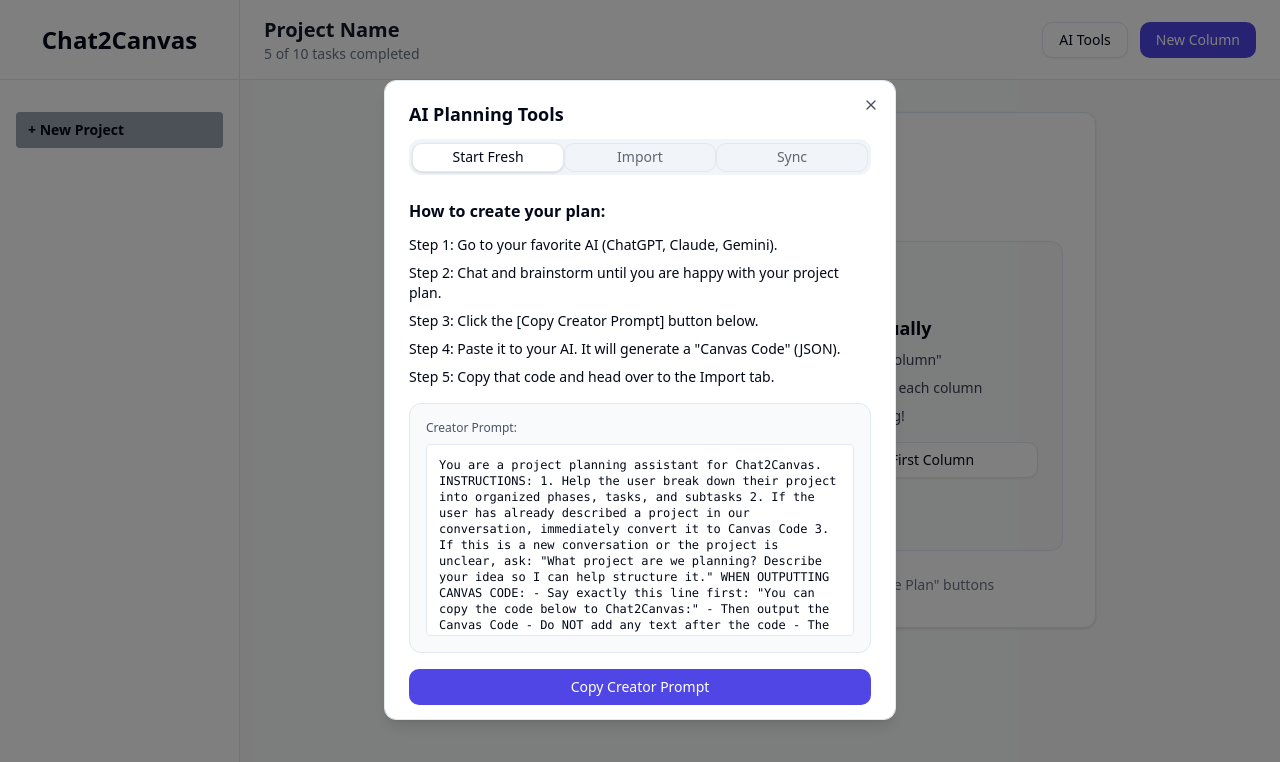
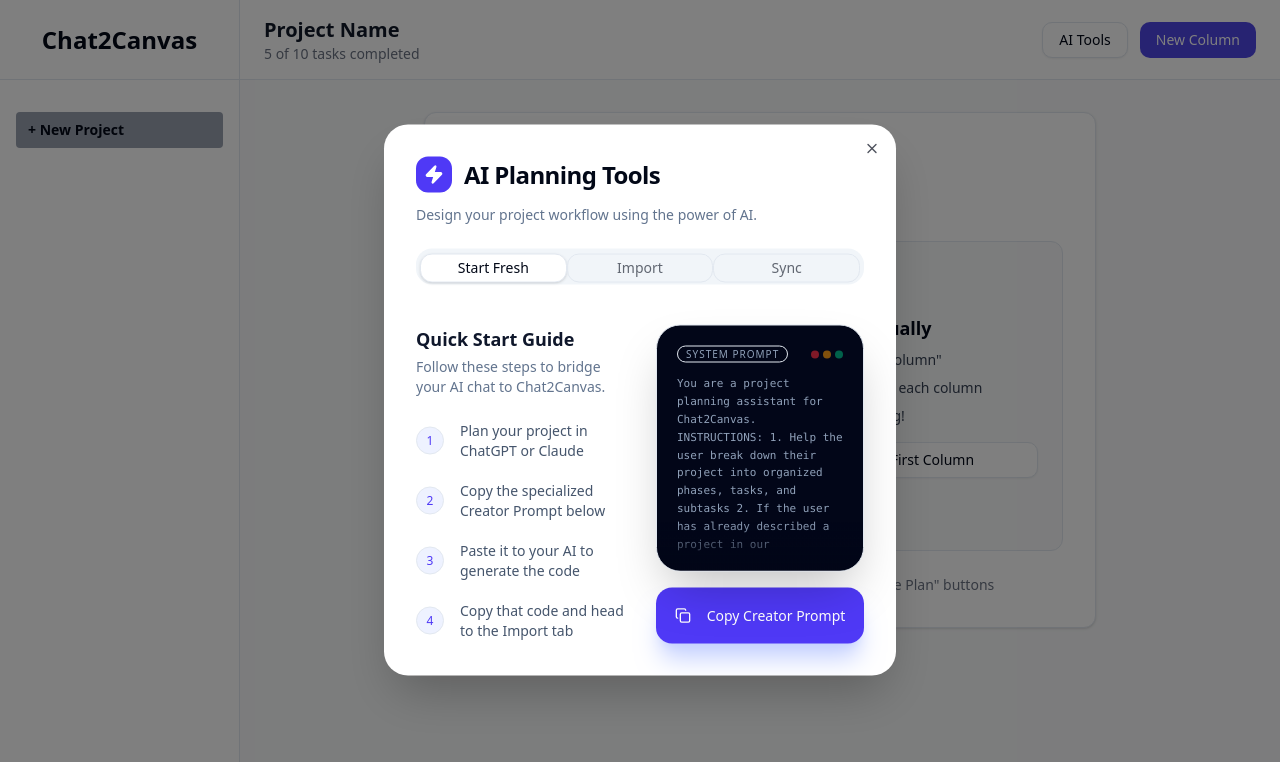
Before and after one commit to B00ZI/Chat2Canvas, a Next.js app: page / in a window 1280 px wide. Both pictures are taken after a click on the button "AI Tools". Shown: the top 762 px of the page. Built offline with nearby package versions, Linux system fonts and the light colour scheme.

Commit message:
enhance AIToolsModal with improved layout and new Badge component; update package-lock.json to remove peer flag

```diff
--- a/components/AIToolsModal.tsx
+++ b/components/AIToolsModal.tsx
@@ -1,7 +1,10 @@
 "use client"
-import { Dialog, DialogContent, DialogHeader, DialogTitle } from "@/components/ui/dialog"
+import { Dialog, DialogContent, DialogHeader, DialogTitle, DialogDescription } from "@/components/ui/dialog"
 import { Tabs, TabsContent, TabsList, TabsTrigger } from "@/components/ui/tabs"
 import { Button } from "@/components/ui/button"
+import { Badge } from "@/components/ui/badge"
+import { Copy, FileJson, RefreshCw, Zap } from "lucide-react"
+
 import { useState } from "react"
 import { useProjectStore } from "@/store/projectStore"
 
@@ -171,99 +174,151 @@ Strict Rules for Chat2Canvas Compatibility:
 
   return (
     <Dialog open={open} onOpenChange={onClose}>
-      <DialogContent className="max-w-5xl max-h-[80vh] overflow-y-auto bg-white">
-        <DialogHeader>
-          <DialogTitle>AI Planning Tools</DialogTitle>
+      <DialogContent className="max-w-4xl max-h-[90vh] overflow-y-auto bg-white border-none shadow-2xl rounded-3xl p-0">
+        <div className="p-8">
+          <DialogHeader className="mb-6">
+            <div className="flex items-center gap-3 mb-1">
+              <div className="bg-indigo-600 p-2 rounded-xl">
+                <Zap className="w-5 h-5 text-white fill-current" />
+              </div>
+              <DialogTitle className="text-2xl font-bold tracking-tight">AI Planning Tools</DialogTitle>
+            </div>
+            <DialogDescription className="text-slate-500">
+              Design your project workflow using the power of AI.
+            </DialogDescription>
           </DialogHeader>
 
           <Tabs defaultValue="start" className="w-full">
-          <TabsList className="grid w-full grid-cols-3">
-            <TabsTrigger value="start">Start Fresh</TabsTrigger>
-            <TabsTrigger value="import">Import</TabsTrigger>
-            <TabsTrigger value="sync">Sync</TabsTrigger>
+            <TabsList className="grid w-full grid-cols-3 bg-slate-100 p-1 rounded-2xl h-12 mb-8">
+              <TabsTrigger value="start" className="rounded-xl data-[state=active]:bg-white data-[state=active]:shadow-sm">Start Fresh</TabsTrigger>
+              <TabsTrigger value="import" className="rounded-xl data-[state=active]:bg-white data-[state=active]:shadow-sm">Import</TabsTrigger>
+              <TabsTrigger value="sync" className="rounded-xl data-[state=active]:bg-white data-[state=active]:shadow-sm">Sync</TabsTrigger>
             </TabsList>
 
             {/* Tab 1: Start Fresh */}
-          <TabsContent value="start" className="space-y-4 mt-4">
-            <div className="space-y-3 text-sm">
-              <p className="font-semibold text-base mb-3">How to create your plan:</p>
-              <div className="space-y-2">
-                <p><span className="font-medium">Step 1:</span> Go to your favorite AI (ChatGPT, Claude, Gemini).</p>
-                <p><span className="font-medium">Step 2:</span> Chat and brainstorm until you are happy with your project plan.</p>
-                <p><span className="font-medium">Step 3:</span> Click the [Copy Creator Prompt] button below.</p>
-                <p><span className="font-medium">Step 4:</span> Paste it to your AI. It will generate a "Canvas Code" (JSON).</p>
-                <p><span className="font-medium">Step 5:</span> Copy that code and head over to the Import tab.</p>
+            {/* Tab 1: Start Fresh */}
+            <TabsContent value="start" className="space-y-6 focus-visible:outline-none">
+              <div className="grid grid-cols-1 md:grid-cols-2 gap-8">
+                <div className="space-y-6">
+                  <div className="space-y-1">
+                    <h3 className="font-bold text-lg text-slate-900 flex items-center gap-2">
+                      Quick Start Guide
+                    </h3>
+                    <p className="text-sm text-slate-500">Follow these steps to bridge your AI chat to Chat2Canvas.</p>
+                  </div>
+
+                  <div className="space-y-5">
+                    {[
+                      "Plan your project in ChatGPT or Claude",
+                      "Copy the specialized Creator Prompt below",
+                      "Paste it to your AI to generate the code",
+                      "Copy that code and head to the Import tab"
+                    ].map((text, i) => (
+                      <div key={i} className="flex items-center gap-4 group">
+                        {/* Using your Badge component here */}
+                        <Badge
+                          variant="secondary"
+                          className="h-7 w-7 rounded-full flex items-center justify-center p-0 bg-indigo-50 text-indigo-600 border-indigo-100 group-hover:bg-indigo-600 group-hover:text-white transition-colors"
+                        >
+                          {i + 1}
+                        </Badge>
+                        <p className="text-sm font-medium text-slate-600 group-hover:text-slate-900 transition-colors">
+                          {text}
+                        </p>
+                      </div>
+                    ))}
                   </div>
                 </div>
 
-            <div className="bg-gray-50 border rounded-lg p-4">
-              <p className="text-xs text-gray-600 mb-2">Creator Prompt:</p>
-              <div className="bg-white border rounded p-3 max-h-48 overflow-y-auto font-mono text-xs">
+                <div className="space-y-4">
+                  <div className="bg-slate-950 rounded-3xl p-5 shadow-2xl relative group border border-slate-800">
+                    <div className="flex justify-between items-center mb-3">
+                      <Badge variant="outline" className="text-[10px] border-slate-700 text-slate-400 uppercase tracking-widest px-2 py-0">
+                        System Prompt
+                      </Badge>
+                      <div className="flex gap-1">
+                        <div className="w-2 h-2 rounded-full bg-red-500/50" />
+                        <div className="w-2 h-2 rounded-full bg-amber-500/50" />
+                        <div className="w-2 h-2 rounded-full bg-emerald-500/50" />
+                      </div>
+                    </div>
+                    <div className="max-h-44 overflow-y-auto font-mono text-[11px] text-slate-400 leading-relaxed scrollbar-hide">
                       {creatorPrompt}
                     </div>
+                    <div className="absolute inset-x-0 bottom-0 h-12 bg-linear-to-t from-slate-950 to-transparent rounded-b-3xl pointer-events-none" />
                   </div>
 
-            <Button onClick={() => handleCopy(creatorPrompt)} className="w-full">
+                  <Button
+                    onClick={() => handleCopy(creatorPrompt)}
+                    className="w-full bg-indigo-600 hover:bg-indigo-700 text-white rounded-2xl py-7 shadow-xl shadow-indigo-200 transition-all hover:scale-[1.02] active:scale-95"
+                  >
+                    <Copy className="w-4 h-4 mr-2" />
                     Copy Creator Prompt
                   </Button>
+                </div>
+              </div>
             </TabsContent>
 
+
             {/* Tab 2: Import */}
-          <TabsContent value="import" className="space-y-4 mt-4">
-            <div className="space-y-3 text-sm">
-              <p className="font-semibold text-base mb-3">The bridge from text to your interactive UI.</p>
-              <div className="space-y-2">
-                <p><span className="font-medium">Step 1:</span> Paste the "Canvas Code" (JSON) from your AI into the box below.</p>
-                <p><span className="font-medium">Step 2:</span> Click [Plan It].</p>
-                <p><span className="font-medium">Step 3:</span> Your dashboard will update instantly, and this window will close.</p>
+            <TabsContent value="import" className="space-y-6 focus-visible:outline-none">
+              <div className="bg-blue-50 border border-blue-100 rounded-2xl p-4 flex gap-4 items-start">
+                <div className="bg-blue-500 p-2 rounded-lg text-white">
+                  <FileJson className="w-4 h-4" />
                 </div>
-              <p className="text-xs text-gray-600 mt-3">
-                <span className="font-medium">Note:</span> If you get an error, ensure you copied the entire code block from `{"{"}` to `{"}"}`.
+                <p className="text-xs text-blue-700 leading-normal">
+                  Paste the <strong>Canvas Code</strong> provided by the AI. Ensure you include the opening <code className="bg-blue-200/50 px-1 rounded">{"{"}</code> and closing <code className="bg-blue-200/50 px-1 rounded">{"}"}</code> braces.
                 </p>
               </div>
 
               <textarea
                 value={importText}
                 onChange={(e) => setImportText(e.target.value)}
-              className="w-full h-64 p-3 border rounded-lg font-mono text-xs resize-none focus:outline-none focus:ring-2 focus:ring-blue-500"
-              placeholder='Paste your Canvas Code here...'
+                className="w-full h-64 p-5 bg-slate-50 border-slate-200 rounded-2xl font-mono text-xs resize-none focus:ring-2 focus:ring-indigo-500 focus:bg-white transition-all shadow-inner border"
+                placeholder='{ "name": "Project Title", ... }'
               />
 
-            <Button onClick={handleImport} className="w-full">
-              Plan It
+              <Button
+                onClick={handleImport}
+                className="w-full bg-slate-900 hover:bg-slate-800 text-white rounded-xl py-6 transition-all active:scale-95"
+              >
+                🚀 Launch Project Plan
               </Button>
             </TabsContent>
 
             {/* Tab 3: Sync */}
-          <TabsContent value="sync" className="space-y-4 mt-4">
-            <div className="space-y-3 text-sm">
-              <p className="font-semibold text-base mb-3">Update your AI with your current progress.</p>
-              <div className="space-y-2">
-                <p><span className="font-medium">Step 1:</span> Click [Copy Progress & Instructions] to grab your current task list.</p>
-                <p><span className="font-medium">Step 2:</span> Paste it into your AI and discuss any changes or next steps.</p>
-                <p><span className="font-medium">Step 3:</span> Once finished, ask the AI for the updated "Canvas Code" and bring it to the Import tab.</p>
+            <TabsContent value="sync" className="space-y-6 focus-visible:outline-none">
+              <div className="space-y-4">
+                <div className="bg-indigo-50 p-6 rounded-3xl border border-indigo-100 text-center">
+                  <div className="bg-white w-12 h-12 rounded-2xl shadow-sm flex items-center justify-center mx-auto mb-4 border border-indigo-50">
+                    <RefreshCw className="w-6 h-6 text-indigo-600" />
                   </div>
+                  <h3 className="font-bold text-slate-900 mb-2">Sync with AI</h3>
+                  <p className="text-sm text-slate-600 max-w-sm mx-auto mb-6">
+                    Send your current progress back to the AI to refine your plan or generate next steps.
+                  </p>
+                  <Button
+                    onClick={handleCopyProgress}
+                    className="bg-white text-indigo-600 border border-indigo-200 hover:bg-indigo-50 rounded-xl px-8 shadow-sm transition-all"
+                  >
+                    Copy Current State
+                  </Button>
                 </div>
 
-            <Button onClick={handleCopyProgress} className="w-full">
-              Copy Progress & Instructions
-            </Button>
-
-            <div className="pt-4 border-t">
-              <p className="text-sm font-medium mb-3">Rescue Step (Optional):</p>
-              <p className="text-sm text-gray-600 mb-3">
-                If your AI forgot the format after a long chat, click this button and paste it to the AI to get your code.
-              </p>
+                <div className="pt-6 border-t flex flex-col items-center">
+                  <p className="text-[11px] text-slate-400 font-medium mb-3 uppercase tracking-wider">Forgot the format?</p>
                   <Button
                     onClick={() => handleCopy(formatReminder)}
-                variant="outline"
-                className="w-full"
+                    variant="ghost"
+                    className="text-slate-500 hover:text-indigo-600 hover:bg-indigo-50 rounded-xl w-full py-4 text-xs font-medium"
                   >
-                Copy Format Reminder
+                    Resend Schema Instructions
                   </Button>
+                </div>
               </div>
             </TabsContent>
           </Tabs>
+        </div>
       </DialogContent>
     </Dialog>
   )
--- /dev/null
+++ b/components/ui/badge.tsx
@@ -0,0 +1,48 @@
+import * as React from "react"
+import { cva, type VariantProps } from "class-variance-authority"
+import { Slot } from "radix-ui"
+
+import { cn } from "@/lib/utils"
+
+const badgeVariants = cva(
+  "inline-flex items-center justify-center rounded-full border border-transparent px-2 py-0.5 text-xs font-medium w-fit whitespace-nowrap shrink-0 [&>svg]:size-3 gap-1 [&>svg]:pointer-events-none focus-visible:border-ring focus-visible:ring-ring/50 focus-visible:ring-[3px] aria-invalid:ring-destructive/20 dark:aria-invalid:ring-destructive/40 aria-invalid:border-destructive transition-[color,box-shadow] overflow-hidden",
+  {
+    variants: {
+      variant: {
+        default: "bg-primary text-primary-foreground [a&]:hover:bg-primary/90",
+        secondary:
+          "bg-secondary text-secondary-foreground [a&]:hover:bg-secondary/90",
+        destructive:
+          "bg-destructive text-white [a&]:hover:bg-destructive/90 focus-visible:ring-destructive/20 dark:focus-visible:ring-destructive/40 dark:bg-destructive/60",
+        outline:
+          "border-border text-foreground [a&]:hover:bg-accent [a&]:hover:text-accent-foreground",
+        ghost: "[a&]:hover:bg-accent [a&]:hover:text-accent-foreground",
+        link: "text-primary underline-offset-4 [a&]:hover:underline",
+      },
+    },
+    defaultVariants: {
+      variant: "default",
+    },
+  }
+)
+
+function Badge({
+  className,
+  variant = "default",
+  asChild = false,
+  ...props
+}: React.ComponentProps<"span"> &
+  VariantProps<typeof badgeVariants> & { asChild?: boolean }) {
+  const Comp = asChild ? Slot.Root : "span"
+
+  return (
+    <Comp
+      data-slot="badge"
+      data-variant={variant}
+      className={cn(badgeVariants({ variant }), className)}
+      {...props}
+    />
+  )
+}
+
+export { Badge, badgeVariants }
```
Also changed, not shown: 1 other file (tests, documents, lock files or other folders). Lines whose indentation alone changed are shown as unchanged.
